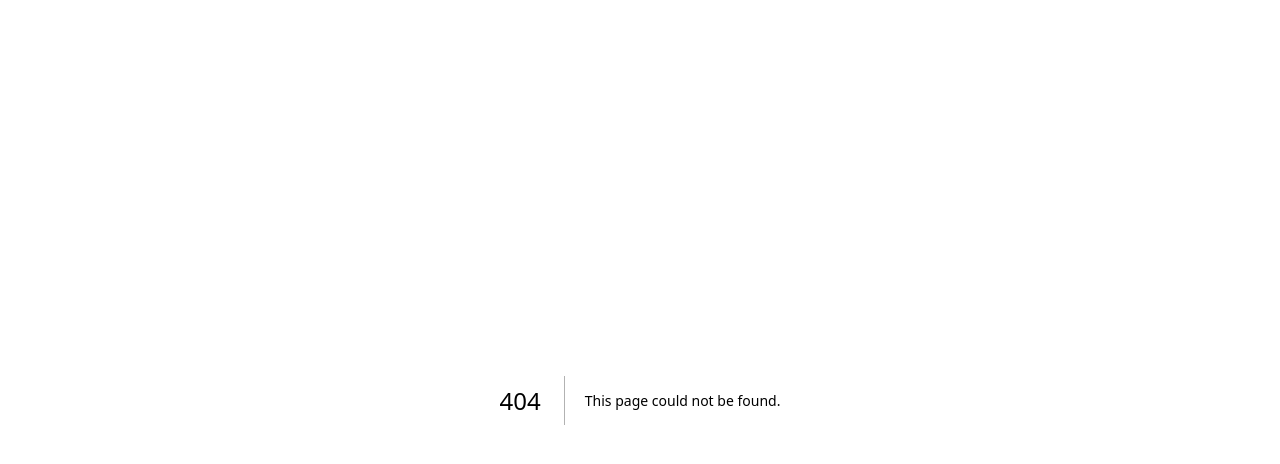
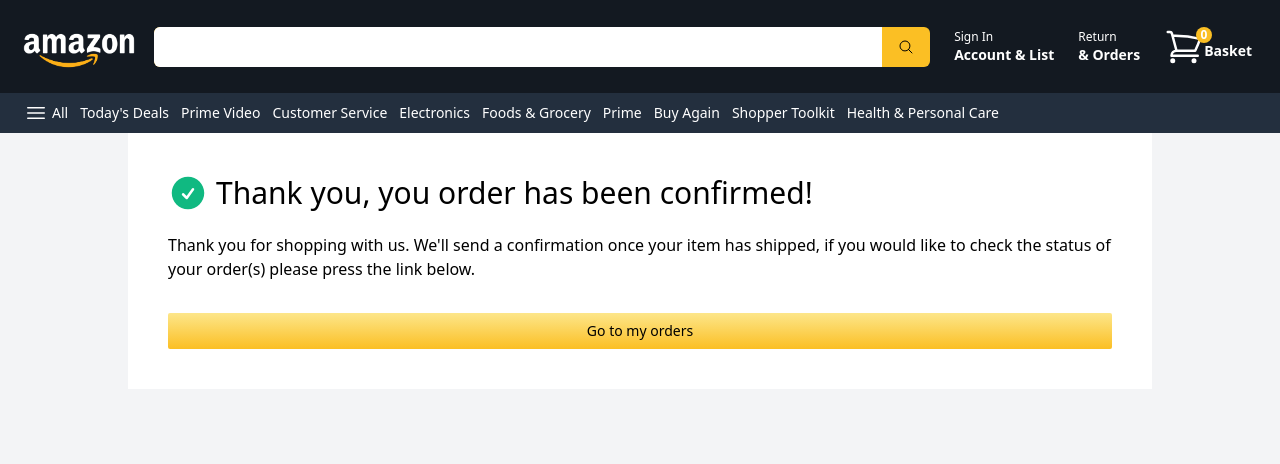
Before and after one commit to ragini-pandey/amazon-clone, a Next.js app: page /success in a window 1280 px wide. Before the commit this address had no page. Shown: the top 464 px of the page. Built offline with nearby package versions, Linux system fonts and the light colour scheme; no server answers.

Commit message:
Success page added

```diff
--- /dev/null
+++ b/src/pages/success.js
@@ -0,0 +1,37 @@
+import { useRouter } from "next/router";
+
+import Header from "../components/Header";
+import { CheckCircleIcon } from "@heroicons/react/24/solid";
+
+function success() {
+    const router = useRouter();
+
+    return (
+        <div className="bg-gray-100 h-screen">
+            <Header />
+            <main className="max-w-screen-lg mx-auto">
+                <div className="flex flex-col p-10 bg-white">
+                    <div className="flex items-center space-x-2 mb-5">
+                        <CheckCircleIcon className="text-green-500 h-10" />
+                        <h1 className="text-3xl">
+                            Thank you, you order has been confirmed!
+                        </h1>
+                    </div>
+                    <p>
+                        Thank you for shopping with us. We'll send a confirmation once
+                        your item has shipped, if you would like to check the status
+                        of your order(s) please press the link below.
+                    </p>
+                    <button
+                        onClick={() => router.push("/orders")}
+                        className="button mt-8"
+                    >
+                        Go to my orders
+                    </button>
+                </div>
+            </main>
+        </div>
+    );
+}
+
+export default success;
```
